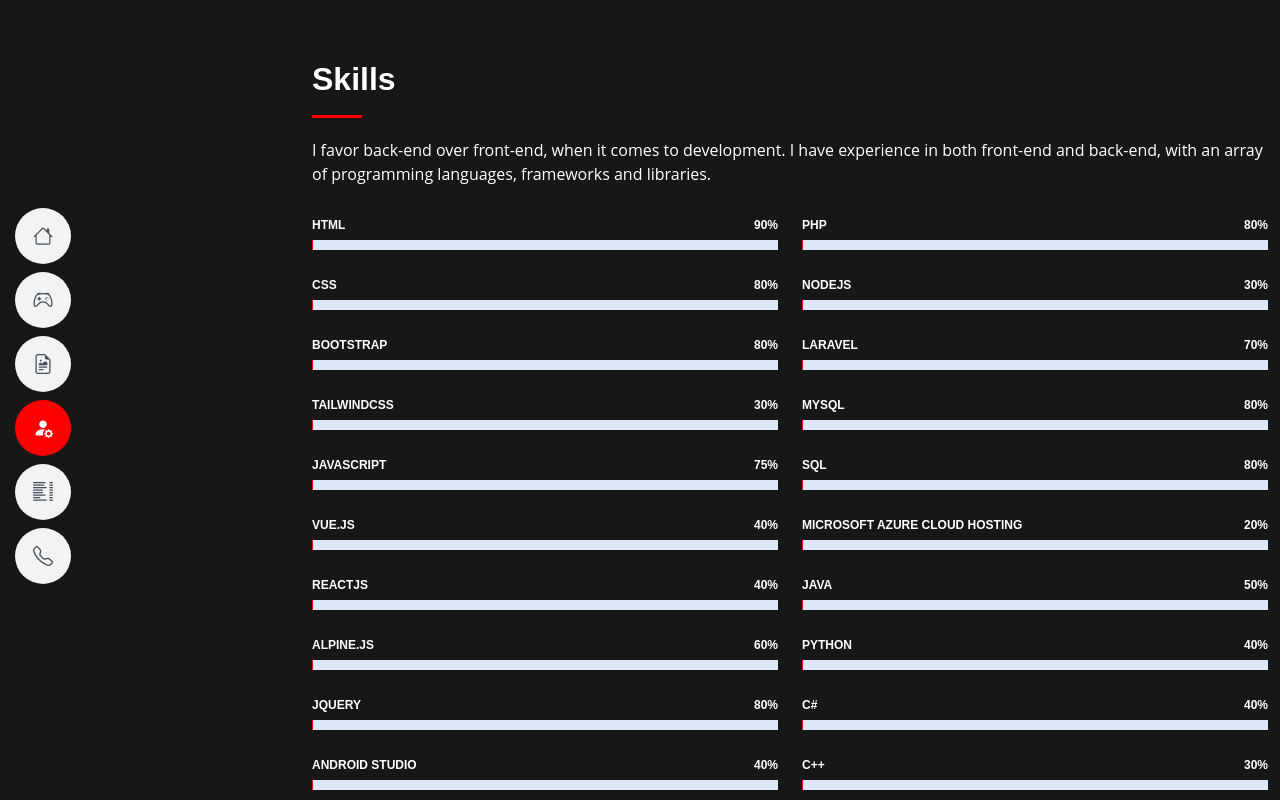
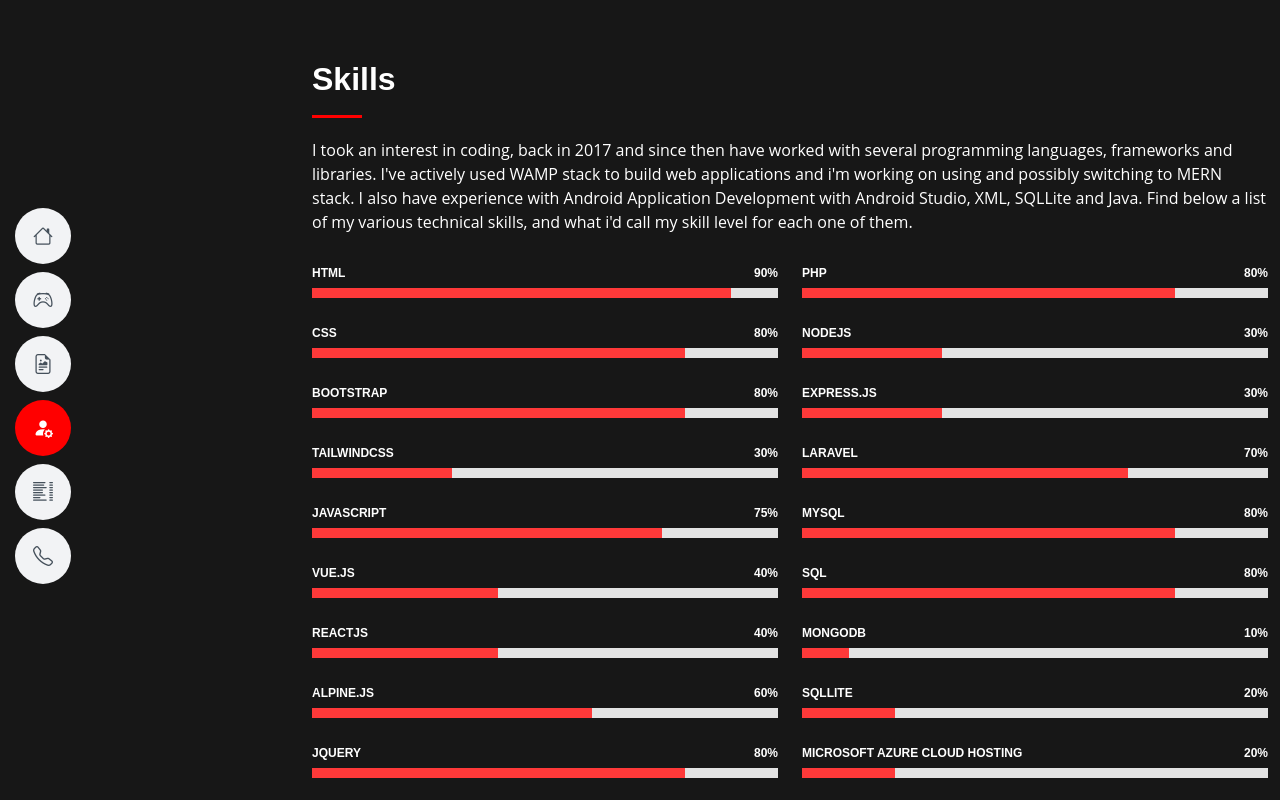
Before and after one commit to solzycoded/thesolomonfidelis, a React (Vite) app: page /skills in a window 1280 px wide. Shown: the top 800 px of the page. Built offline with nearby package versions, Linux system fonts and the light colour scheme.

Commit message:
completed the skill set section

```diff
--- a/src/assets/css/skills.css
+++ b/src/assets/css/skills.css
@@ -25,13 +25,13 @@
   }
 
   .skills .progress-bar-wrap {
-    background: #dce8f8;
+    background: rgb(227, 227, 227);
     height: 10px;
   }
 
   .skills .progress-bar {
     width: 1px;
     height: 10px;
-    transition: 0.9s;
-    background-color: #ff0000;
+    transition: all 0.9s ease-in;
+    background-color: rgb(254, 57, 57);
   }
--- a/src/assets/js/skills.js
+++ b/src/assets/js/skills.js
@@ -1,9 +1,3 @@
 (function() {
     "use strict";
-
-    const displaySkillLevel = () => {
-        const progressBars = document.querySelector(".progress-bar");
-
-
-    }
 })()
--- a/src/components/Skills/Item.jsx
+++ b/src/components/Skills/Item.jsx
@@ -6,7 +6,7 @@
             <div className="progress">
                 <span className="skill">{ skill } <i className="val">{ level }%</i></span>
                 <div className="progress-bar-wrap">
-                    <div className="progress-bar" role="progressbar" aria-valuenow={level} aria-valuemin="0" aria-valuemax="100"></div>
+                    <div className="progress-bar" role="progressbar" aria-valuenow={level} aria-valuemin="0" aria-valuemax="100" style={{width: (level + "%")}}></div>
                 </div>
             </div>
         </>
--- a/src/pages/Skills.jsx
+++ b/src/pages/Skills.jsx
@@ -10,7 +10,7 @@
 
                     <div className="section-title">
                         <h2>Skills</h2>
-                        <p>I favor back-end over front-end, when it comes to development. I have experience in both front-end and back-end, with an array of programming languages, frameworks and libraries.</p>
+                        <p>I took an interest in coding, back in 2017 and since then have worked with several programming languages, frameworks and libraries. I've actively used WAMP stack to build web applications and i'm working on using and possibly switching to MERN stack. I also have experience with Android Application Development with Android Studio, XML, SQLLite and Java. Find below a list of my various technical skills, and what i'd call my skill level for each one of them.</p>
                     </div>
 
                     <SkillSet />
--- a/src/util/data.js
+++ b/src/util/data.js
@@ -14,9 +14,12 @@
     let backEndList = [
         {skill: "PHP", level: 80},
         {skill: "Nodejs", level: 30},
+        {skill: "Express.js", level: 30},
         {skill: "Laravel", level: 70},
         {skill: "MySQL", level: 80},
         {skill: "SQL", level: 80},
+        {skill: "MongoDB", level: 10},
+        {skill: "SQLLite", level: 20},
         {skill: "Microsoft Azure Cloud Hosting", level: 20},
     ];
 
```
